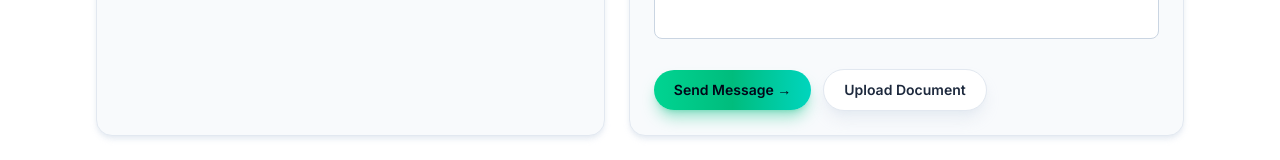
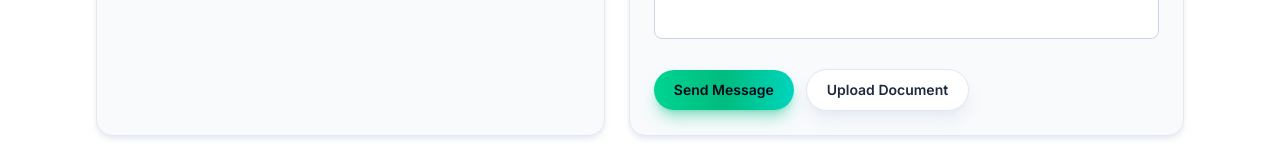
Before and after one commit to Tanishq6210/tanishqtyagi.in, a Next.js app: page / in a window 1280 px wide. Shown: the part 3347-3507 px from the top of the page. Built offline with nearby package versions, Linux system fonts and the light colour scheme; no server answers.

Commit message:
Updated button layout

```diff
--- a/src/app/page.tsx
+++ b/src/app/page.tsx
@@ -1196,8 +1196,8 @@ function ContactSection() {
                 {status === "submitting"
                   ? "Sending..."
                   : isReferral
-                    ? "🚀 Request Referral"
-                    : "Send Message →"}
+                    ? "Request Referral"
+                    : "Send Message"}
               </button>
               <button
                 type="button"
```
